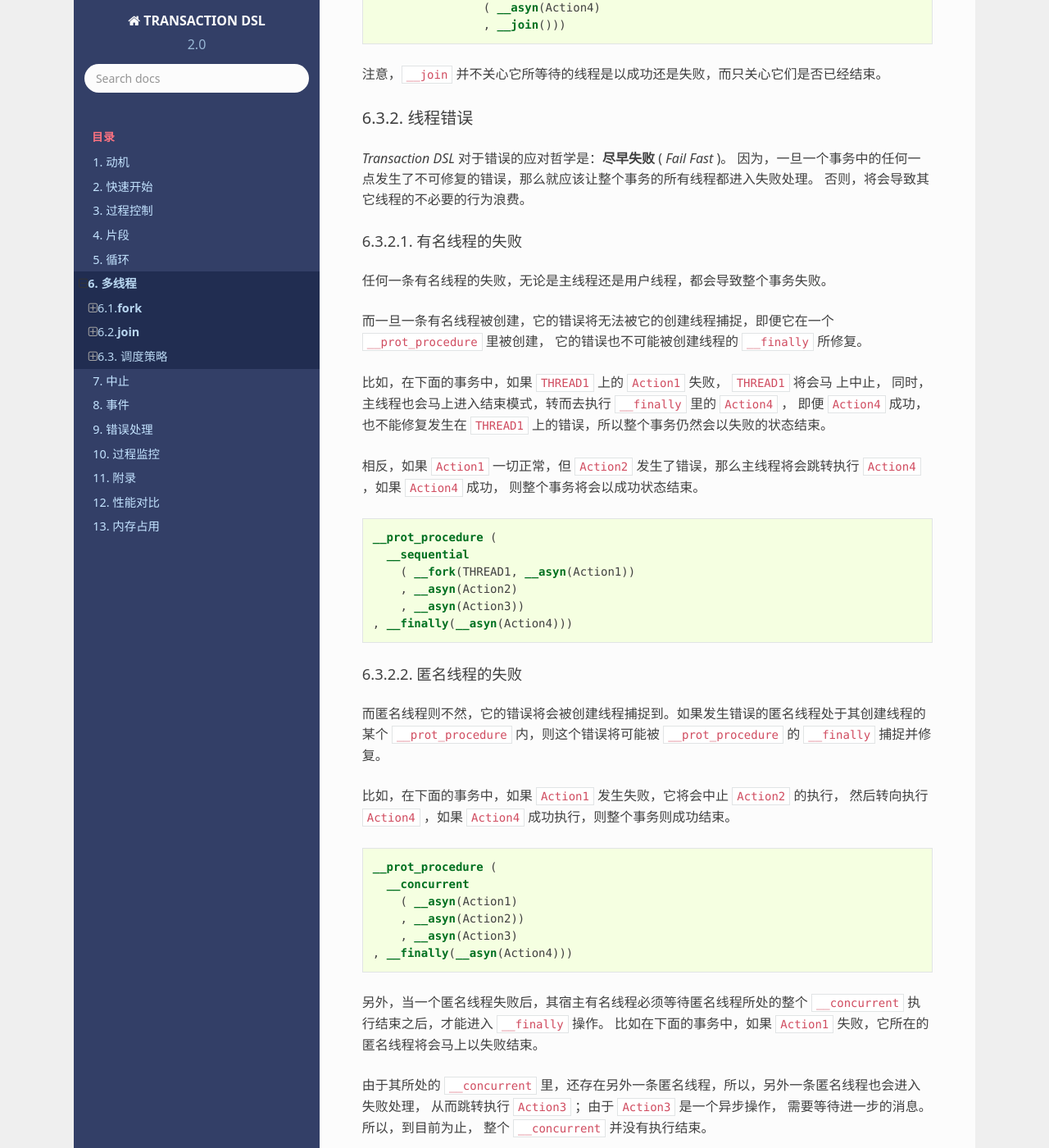
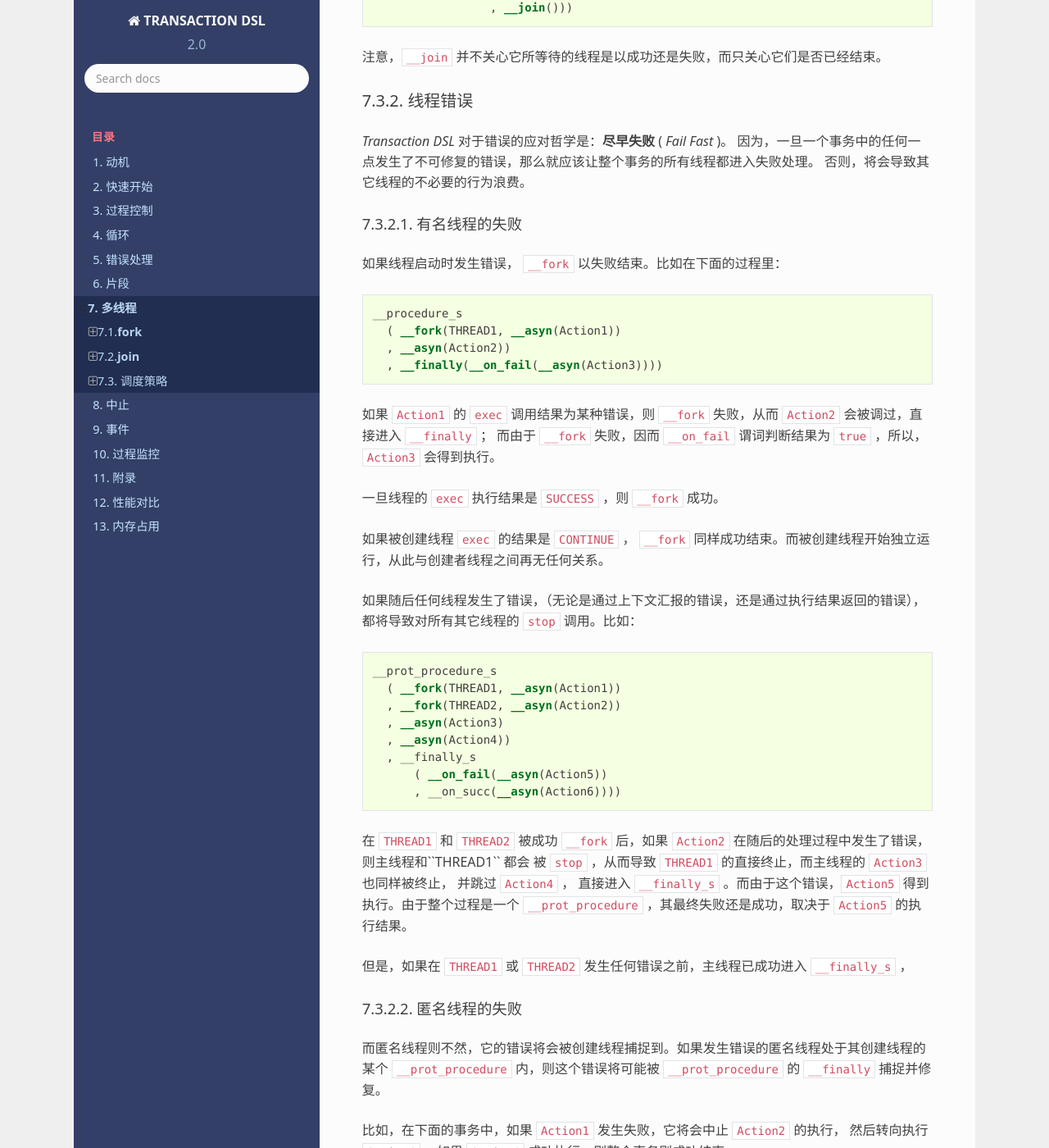
Before and after one commit to godsme/trans-dsl-2, a Sphinx documentation site: the page built from doc/source/multi-thread.rst, in a window 1280 px wide and 1400 px high, scrolled down 9396 px. Shown: the whole window at 82% size. Built offline with Sphinx 7.4.7 and the Read the Docs theme 2.0.0, drawn with Linux system fonts in a browser that asks for light colours; formulas are drawn with MathJax 3; some of the changed text lies outside the part shown.

Commit message:
added auto seq

```diff
--- a/CMakeLists.txt
+++ b/CMakeLists.txt
@@ -79,7 +79,7 @@ add_library(trans-dsl-2 STATIC
         include/trans-dsl/sched/concepts/ActionConcept.h include/trans-dsl/tsl_config.h
         include/trans-dsl/sched/concepts/SchedActionConcept.h include/trans-dsl/sched/concepts/ConceptHelper.h
         include/trans-dsl/sched/concepts/SyncActionClassConcept.h include/trans-dsl/sched/concepts/ClassConcept.h
-        include/trans-dsl/sched/helper/MaxSizeCalc.h include/trans-dsl/sched/helper/TypeListExtractor.h
+        include/trans-dsl/sched/helper/MaxSizeCalc.h include/trans-dsl/utils/TypeListExtractor.h
         include/trans-dsl/sched/concepts/PredConcept.h include/cub/utils/RepeatMacros.h
         include/trans-dsl/sched/helper/ActionPathHelper.h include/trans-dsl/sched/helper/VolatileSeq.h
         include/trans-dsl/sched/helper/JoinHelper.h include/trans-dsl/sched/domain/ThreadId.h
@@ -88,7 +88,7 @@ add_library(trans-dsl-2 STATIC
         include/trans-dsl/sched/domain/ThreadDoneMsg.h include/trans-dsl/sched/action/SchedFork.h
         src/sched/action/SchedFork.cpp include/trans-dsl/sched/helper/ForkHelper.h
         include/trans-dsl/utils/AssertionHelper.h include/trans-dsl/sched/action/SchedMultiThread.h
-        src/sched/action/SchedMultiThread.cpp include/trans-dsl/utils/ThreadActionTrait.h include/cub/base/BitSet.h include/trans-dsl/sched/action/Transaction.h include/trans-dsl/sched/helper/TransactionHelper.h include/trans-dsl/sched/helper/MultiThreadHelper.h)
+        src/sched/action/SchedMultiThread.cpp include/trans-dsl/utils/ThreadActionTrait.h include/cub/base/BitSet.h include/trans-dsl/sched/action/Transaction.h include/trans-dsl/sched/helper/TransactionHelper.h include/trans-dsl/sched/helper/MultiThreadHelper.h include/trans-dsl/utils/TypeListSpliter.h include/trans-dsl/sched/helper/AutoSeqHelper.h)
 
 add_executable(trans-dsl-test
         tests/ut/TestLoop.cpp
--- a/doc/source/index.rst
+++ b/doc/source/index.rst
@@ -41,12 +41,13 @@ Transaction DSL简介
    motivation
    quick-start
    proc-control
+   loop
+   error-handling
    fragment
-   loop
    multi-thread
    stop
    event
-   error-handling
+
    monitor
    appendix
    performance
--- a/doc/source/multi-thread.rst
+++ b/doc/source/multi-thread.rst
@@ -276,20 +276,20 @@
      , __asyn(Action3)
      , __join())
 
-如果主线程是一个 ``__prot_procedure`` ，那么就应该在 ``__finally`` 里 ``__join``，比如：
+如果主线程是一个 ``__procedure`` ，那么就应该在 ``__finally`` 里 ``__join``，比如：
 
 .. code-block::
 
-  __prot_procedure
-    ( __sequential
-        ( __fork(THREAD1, __asyn(Action1))
-        , __fork(THREAD2, __asyn(Action2))
-        , __asyn(Action3))
-    , __finally(__sequential
-                  ( __asyn(Action4)
-                  , __join()))
+  __procedure_s
+    ( __fork(THREAD1, __asyn(Action1))
+    , __fork(THREAD2, __asyn(Action2))
+    , __asyn(Action3))
+    , __finally( __sequential
+                   ( __asyn(Action4)
+                   , __join()))
 
 注意，``__join`` 并不关心它所等待的线程是以成功还是失败，而只关心它们是否已经结束。
+
 
 线程错误
 ++++++++++++++++++
@@ -302,26 +302,41 @@
 有名线程的失败
 ^^^^^^^^^^^^^^^^^^^^^^^
 
-任何一条有名线程的失败，无论是主线程还是用户线程，都会导致整个事务失败。
-
-而一旦一条有名线程被创建，它的错误将无法被它的创建线程捕捉，即便它在一个 ``__prot_procedure`` 里被创建，
-它的错误也不可能被创建线程的 ``__finally`` 所修复。
-
-比如，在下面的事务中，如果 ``THREAD1`` 上的 ``Action1`` 失败， ``THREAD1`` 将会马 上中止，
-同时，主线程也会马上进入结束模式，转而去执行 ``__finally`` 里的 ``Action4`` ， 即便 ``Action4`` 成功，
-也不能修复发生在 ``THREAD1`` 上的错误，所以整个事务仍然会以失败的状态结束。
-
-相反，如果 ``Action1`` 一切正常，但 ``Action2`` 发生了错误，那么主线程将会跳转执行 ``Action4`` ，如果 ``Action4`` 成功，
-则整个事务将会以成功状态结束。
+如果线程启动时发生错误， ``__fork`` 以失败结束。比如在下面的过程里：
 
 .. code-block::
 
-   __prot_procedure (
-     __sequential
-       ( __fork(THREAD1, __asyn(Action1))
-       , __asyn(Action2)
-       , __asyn(Action3))
-   , __finally(__asyn(Action4)))
+   __procedure_s
+     ( __fork(THREAD1, __asyn(Action1))
+     , __asyn(Action2))
+     , __finally(__on_fail(__asyn(Action3))))
+
+如果 ``Action1`` 的 ``exec`` 调用结果为某种错误，则 ``__fork`` 失败，从而 ``Action2`` 会被调过，直接进入 ``__finally`` ；
+而由于 ``__fork`` 失败，因而 ``__on_fail`` 谓词判断结果为 ``true`` ，所以， ``Action3`` 会得到执行。
+
+一旦线程的 ``exec`` 执行结果是 ``SUCCESS`` ，则 ``__fork`` 成功。
+
+如果被创建线程 ``exec`` 的结果是 ``CONTINUE`` ， ``__fork`` 同样成功结束。而被创建线程开始独立运行，从此与创建者线程之间再无任何关系。
+
+如果随后任何线程发生了错误，（无论是通过上下文汇报的错误，还是通过执行结果返回的错误），都将导致对所有其它线程的 ``stop`` 调用。比如：
+
+.. code-block::
+
+   __prot_procedure_s
+     ( __fork(THREAD1, __asyn(Action1))
+     , __fork(THREAD2, __asyn(Action2))
+     , __asyn(Action3)
+     , __asyn(Action4))
+     , __finally_s
+         ( __on_fail(__asyn(Action5))
+         , __on_succ(__asyn(Action6))))
+
+在 ``THREAD1`` 和 ``THREAD2`` 被成功 ``__fork`` 后，如果 ``Action2`` 在随后的处理过程中发生了错误，则主线程和``THREAD1`` 都会
+被 ``stop`` ，从而导致 ``THREAD1`` 的直接终止，而主线程的 ``Action3`` 也同样被终止， 并跳过 ``Action4`` ，
+直接进入 ``__finally_s`` 。而由于这个错误，``Action5`` 得到执行。由于整个过程是一个 ``__prot_procedure`` ，其最终失败还是成功，取决于 ``Action5`` 的执行结果。
+
+但是，如果在 ``THREAD1`` 或 ``THREAD2`` 发生任何错误之前，主线程已成功进入 ``__finally_s`` ，
+
 
 匿名线程的失败
 ^^^^^^^^^^^^^^^^^^^^^^^^
@@ -377,3 +392,13 @@
          , __procedure(__asyn(Action3), __finally(__asyn(Action4))))
      , __asyn(Action5)
      , __finally(__asyn(Action6)))
+
+
+**__multi_thread** 约束：
++++++++++++++++++++++++++++++++
+
+1. 创建线程时，Thread ID 一定要从1开始，并且连续（如果创建多个其它线程时）；
+2. 主线程一旦结束，则整个 ``__multi_thread`` 都将结束；而运行结果则是主线程的执行结果；
+3. 其它线程不能 `join` 主线程；
+4. 其它线程不能 `join all` ；
+5. 其它线程进行 `join` 时，不能得到保证；
```
Also changed, not shown: 8 other files.
